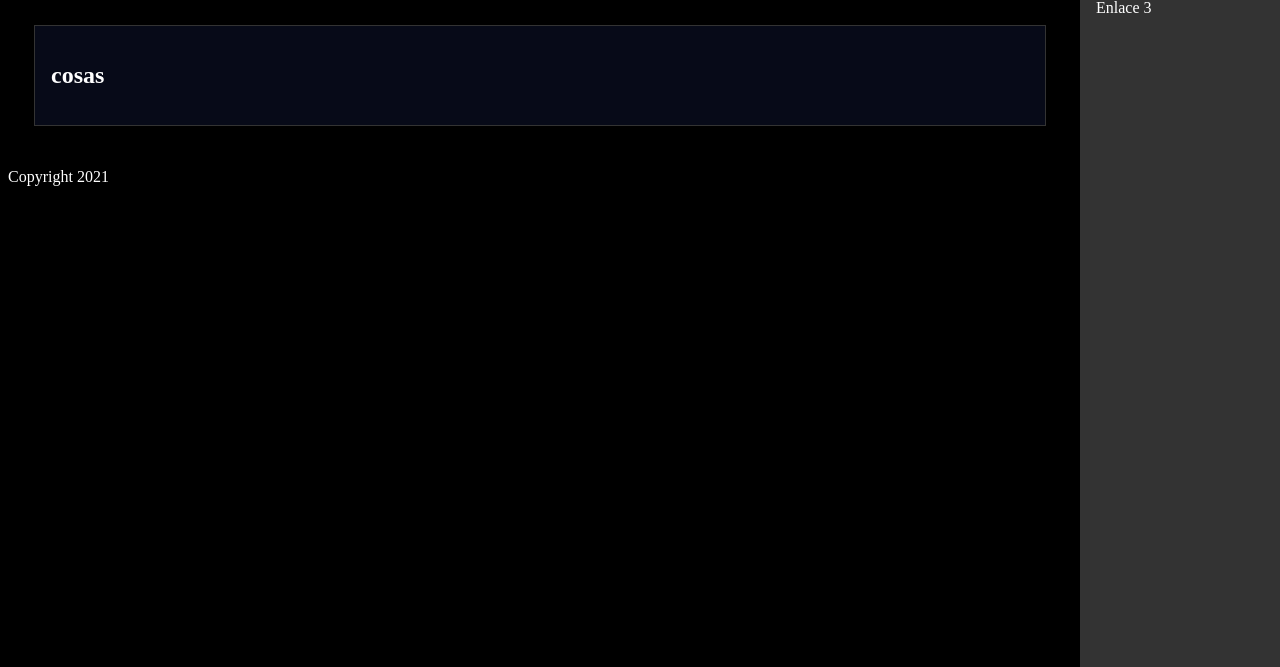
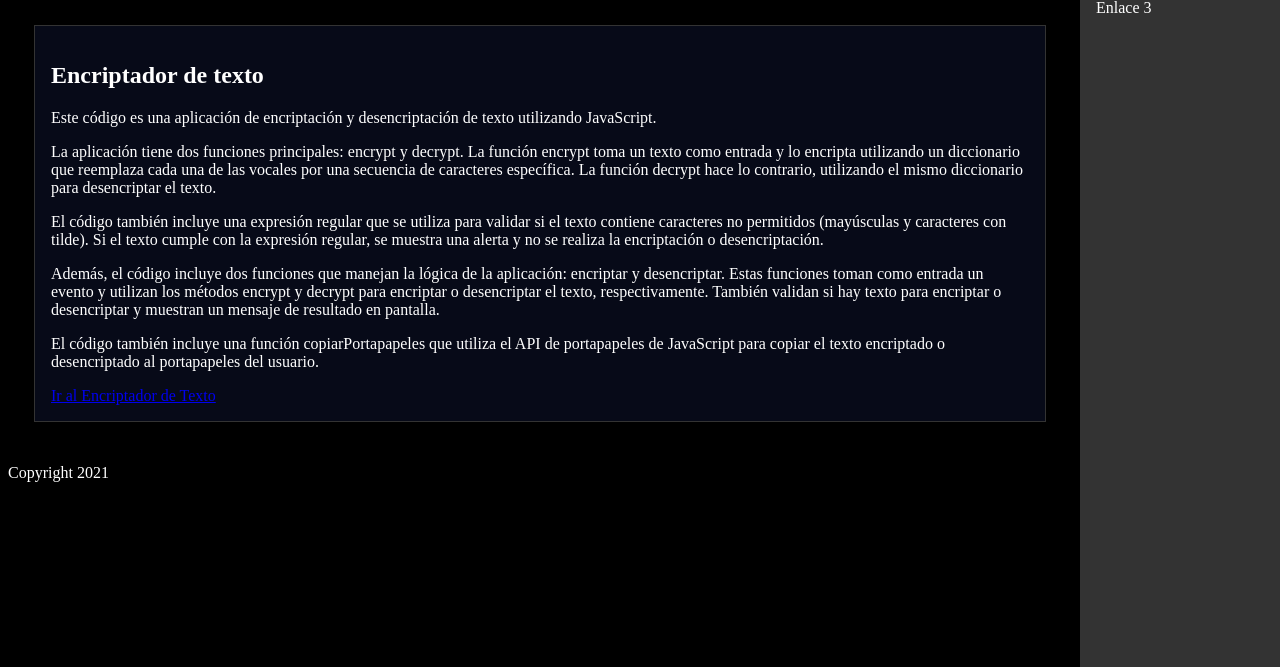
Before and after one commit to esfader/esfader.github.io, a plain HTML site: page portafolio.html in a window 1280 px wide. Shown: the part 133-800 px from the top of the page. Drawn offline with Linux system fonts and the light colour scheme.

Commit message:
Update portafolio.html

```diff
--- a/portafolio.html
+++ b/portafolio.html
@@ -26,7 +26,29 @@
     </header>
     <main class="contenedor-principal">
         <article>
-            <h2>cosas</h2>
+            <h2>Encriptador de texto</h2>
+
+            <p>Este código es una aplicación de encriptación y desencriptación de texto utilizando JavaScript.</p>
+
+            <p>La aplicación tiene dos funciones principales: encrypt y decrypt. La función encrypt toma un texto como
+                entrada y lo encripta utilizando un diccionario que reemplaza cada una de las vocales por una secuencia
+                de caracteres específica. La función decrypt hace lo contrario, utilizando el mismo diccionario para
+                desencriptar el texto.</p>
+
+            <p>El código también incluye una expresión regular que se utiliza para validar si el texto contiene
+                caracteres no permitidos (mayúsculas y caracteres con tilde). Si el texto cumple con la expresión
+                regular, se muestra una alerta y no se realiza la encriptación o desencriptación.</p>
+
+            <p>Además, el código incluye dos funciones que manejan la lógica de la aplicación: encriptar y
+                desencriptar. Estas funciones toman como entrada un evento y utilizan los métodos encrypt y decrypt para
+                encriptar o desencriptar el texto, respectivamente. También validan si hay texto para encriptar o
+                desencriptar y muestran un mensaje de resultado en pantalla.</p>
+
+            <p>El código también incluye una función copiarPortapapeles que utiliza el API de portapapeles de
+                JavaScript para copiar el texto encriptado o desencriptado al portapapeles del usuario.</p>
+
+                <a href="https://esfader.github.io/oracle-one-alura-challenge1/" target="_blank">Ir al Encriptador de Texto</a>
+
         </article>
     </main>
 
```
